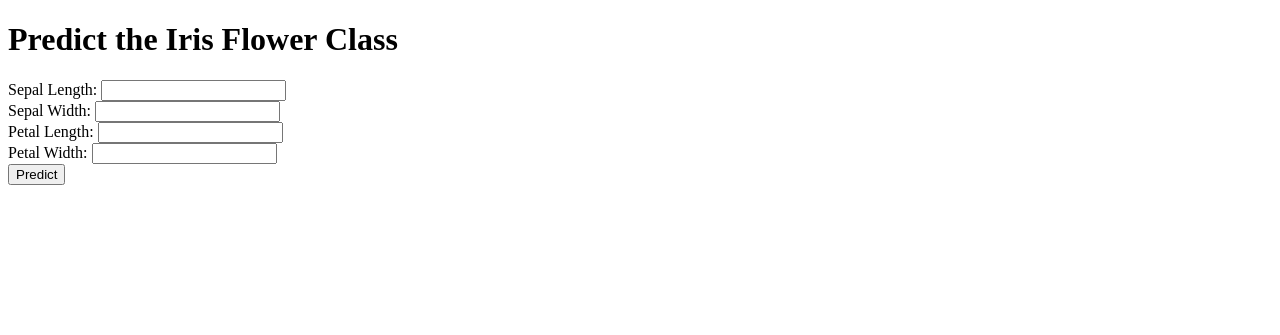
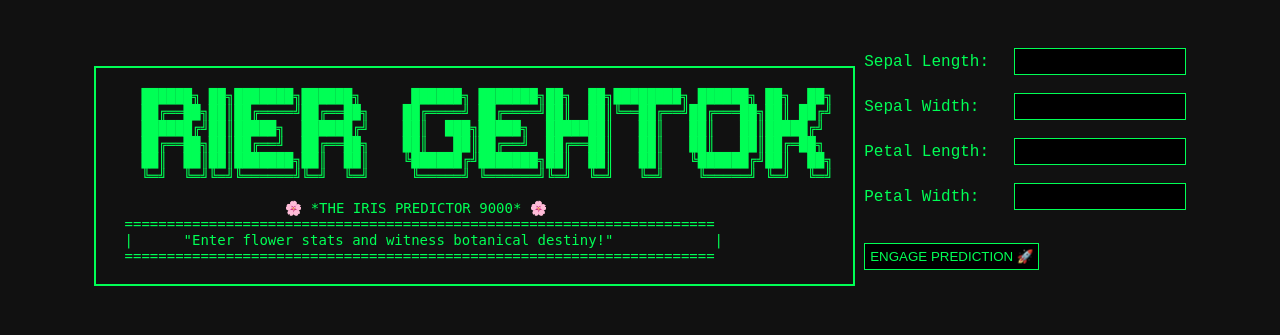
Before and after one commit to nwasr/MLOps, a Flask app: page / in a window 1280 px wide. Shown: the top 335 px of the page. Run offline with Flask 3, Linux system fonts and the light colour scheme; parts of the project's set-up code (start-up, migrations or seed data) failed here and were passed over.

Commit message:
updated all files

```diff
--- a/app.py
+++ b/app.py
@@ -1,39 +1,50 @@
+import os
 import pickle
-import os
-from flask import Flask, request, render_template
+import logging
+import json
+from flask import Flask, request, render_template, jsonify
 
 app = Flask(__name__)
 
-# Load the model
+# structured logger to stdout
+logging.basicConfig(level=logging.INFO, format='%(message)s')
+logger = logging.getLogger('iris_app')
+
 MODEL_PATH = "model/iris_model.pkl"
 if not os.path.exists(MODEL_PATH):
-    raise Exception(
-        "Model file not found. Make sure to train the model by running 'train.py'."
-    )
+    raise Exception("Model file not found. Run train.py or ensure CI has produced the artifact.")
 
 with open(MODEL_PATH, "rb") as f:
     model = pickle.load(f)
 
-# Home route to display the form
 @app.route("/")
 def home():
     return render_template("index.html")
 
+@app.route("/health", methods=["GET"])
+def health():
+    return jsonify({"status": "ok"}), 200
 
-# Prediction route to handle form submissions
 @app.route("/predict", methods=["POST"])
 def predict():
     # Get the input features from the form
-    features = [float(x) for x in request.form.values()]
+    try:
+        raw_values = list(request.form.values())
+        features = [float(x) for x in raw_values]
+    except Exception:
+        return render_template("index.html", prediction_text="Invalid input. Provide 4 numeric features."), 400
 
-    # Make a prediction using the model
-    prediction = model.predict([features])[0]
+    if len(features) != 4:
+        return render_template("index.html", prediction_text="Provide exactly 4 features."), 400
 
-    # Display the prediction on the same page
-    return render_template(
-        "index.html", prediction_text=f"Predicted Iris Class: {prediction}"
-    )
+    try:
+        prediction = int(model.predict([features])[0])
+    except Exception as e:
+        logger.error(json.dumps({"event": "prediction_error", "error": str(e)}))
+        return render_template("index.html", prediction_text="Prediction failed."), 500
 
+    logger.info(json.dumps({"event": "prediction", "features": features, "prediction": prediction}))
+    return render_template("index.html", prediction_text=f"Predicted Iris Class: {prediction}")
 
 if __name__ == "__main__":
     app.run(host="0.0.0.0", port=5000)
--- a/templates/index.html
+++ b/templates/index.html
@@ -3,28 +3,95 @@
 <head>
     <meta charset="UTF-8">
     <meta name="viewport" content="width=device-width, initial-scale=1.0">
-    <title>Iris Prediction</title>
+    <title>Iris Predictor 9000 🌸</title>
+
+    <style>
+        body {
+            background-color: #111;
+            color: #00ff55;
+            font-family: "Courier New", Courier, monospace;
+            padding: 20px;
+            text-align: center;  /* CENTER EVERYTHING */
+        }
+
+        .ascii-box {
+            border: 2px solid #00ff55;
+            padding: 20px;
+            display: inline-block;
+            margin-bottom: 30px;
+            white-space: pre;
+            font-size: 14px;
+            text-align: left; /* Keep ASCII aligned while the block is centered */
+        }
+
+        .form-wrapper {
+            display: inline-block;
+            text-align: left; /* Align labels + fields nicely */
+            margin-top: 20px;
+        }
+
+        label {
+            display: inline-block;
+            width: 140px;
+        }
+
+        input {
+            background: #000;
+            border: 1px solid #00ff55;
+            color: #00ff55;
+            padding: 5px;
+            width: 160px;
+        }
+
+        input[type="submit"] {
+            margin-top: 15px;
+            width: auto;
+            cursor: pointer;
+        }
+
+        .prediction {
+            margin-top: 30px;
+            font-size: 20px;
+            color: #00eaff;
+        }
+    </style>
 </head>
 <body>
-    <h1>Predict the Iris Flower Class</h1>
+
+<pre class="ascii-box">
+   ██████╗ ██╗███████╗██████╗      ██████╗ ███████╗██╗  ██╗████████╗ ██████╗ ██╗  ██╗
+   ██╔══██╗██║██╔════╝██╔══██╗    ██╔════╝ ██╔════╝██║  ██║╚══██╔══╝██╔═══██╗██║ ██╔╝
+   ██████╔╝██║█████╗  ██████╔╝    ██║  ███╗█████╗  ███████║   ██║   ██║   ██║█████╔╝
+   ██╔══██╗██║██╔══╝  ██╔══██╗    ██║   ██║██╔══╝  ██╔══██║   ██║   ██║   ██║██╔═██╗
+   ██║  ██║██║███████╗██║  ██║    ╚██████╔╝███████╗██║  ██║   ██║   ╚██████╔╝██║  ██╗
+   ╚═╝  ╚═╝╚═╝╚══════╝╚═╝  ╚═╝     ╚═════╝ ╚══════╝╚═╝  ╚═╝   ╚═╝    ╚═════╝ ╚═╝  ╚═╝
+
+                    🌸 *THE IRIS PREDICTOR 9000* 🌸
+ ======================================================================
+ |      "Enter flower stats and witness botanical destiny!"            |
+ ======================================================================
+</pre>
+
+<div class="form-wrapper">
     <form action="/predict" method="POST">
-        <label for="sepal_length">Sepal Length:</label>
-        <input type="text" id="sepal_length" name="sepal_length" required><br>
+        <label>Sepal Length:</label> <input type="text" name="sepal_length" required><br><br>
+        <label>Sepal Width:</label> <input type="text" name="sepal_width" required><br><br>
+        <label>Petal Length:</label> <input type="text" name="petal_length" required><br><br>
+        <label>Petal Width:</label> <input type="text" name="petal_width" required><br><br>
 
-        <label for="sepal_width">Sepal Width:</label>
-        <input type="text" id="sepal_width" name="sepal_width" required><br>
+        <input type="submit" value="ENGAGE PREDICTION 🚀">
+    </form>
+</div>
 
-        <label for="petal_length">Petal Length:</label>
-        <input type="text" id="petal_length" name="petal_length" required><br>
+{% if prediction_text %}
+<div class="prediction">
+<pre>
+🔮 *** BOTANICAL PROPHECY REVEALED *** 🔮
 
-        <label for="petal_width">Petal Width:</label>
-        <input type="text" id="petal_width" name="petal_width" required><br>
+{{ prediction_text }}
+</pre>
+</div>
+{% endif %}
 
-        <input type="submit" value="Predict">
-    </form>
-
-    {% if prediction_text %}
-        <h3>{{ prediction_text }}</h3>
-    {% endif %}
 </body>
 </html>
```
Also changed, not shown: k8s/deployment.yaml (+17 -1 lines), tests/test_model.py (+15 -14 lines), requirements.txt (line endings or trailing spaces), 3 other files.
